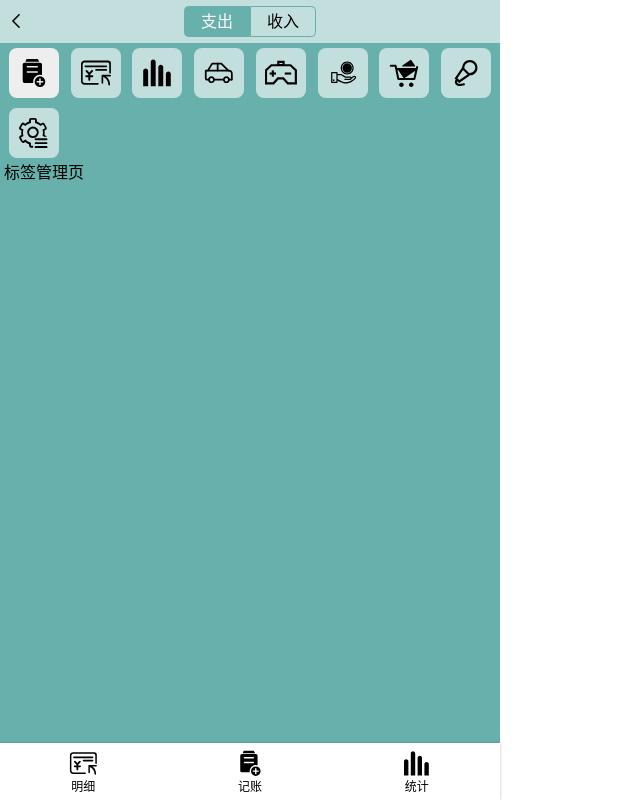
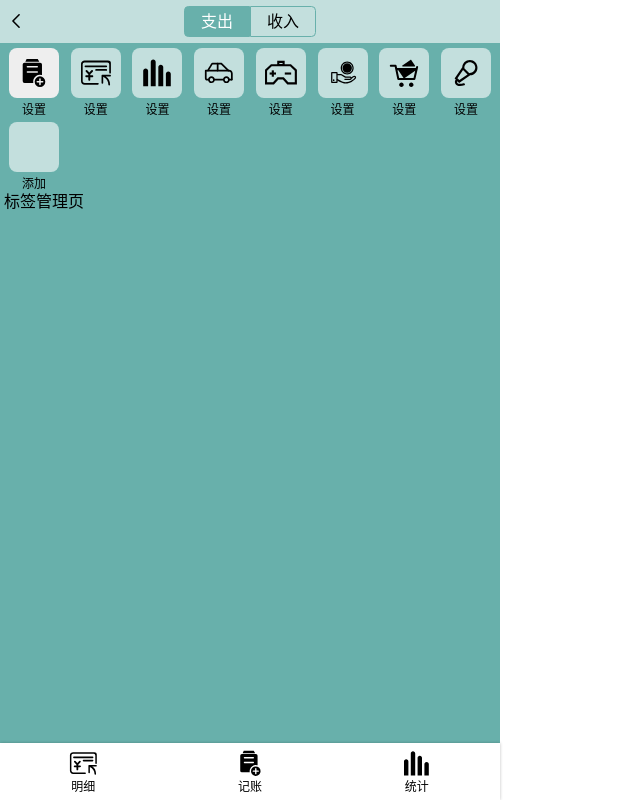
Before and after one commit to wh2887/-whale-wallet-react, a React app: page /category/manage in a window 1280 px wide. Shown: the whole page, without its empty margins (0-640 px from the left). Built offline with nearby package versions, Linux system fonts and the light colour scheme.

Commit message:
优化 MyTags 组件的复用性 wip

```diff
--- a/src/App.tsx
+++ b/src/App.tsx
@@ -24,11 +24,11 @@ function App() {
           <Route exact path="/category/manage">
             <CategoryManage/>
           </Route>
-          <Route exact path="/add">
-            <CategoryAdd/>
-          </Route>
           <Route exact path="/category/edit/:tag">
             <CategoryEdit/>
+          </Route>
+          <Route exact path="/category/add">
+            <CategoryAdd/>
           </Route>
           <Route exact path="/statistics">
             <Statistics/>
--- a/src/pages/Money.tsx
+++ b/src/pages/Money.tsx
@@ -25,7 +25,7 @@ const Money: FC = () => {
     <>
       <MyLayout>
         <MyTopBar/>
-        <MyTags toggleLink={false}/>
+        <MyTags toggleLink={false} lastTagType='manage'/>
         <MyInfoBar values={{note: selected.note, amount: selected.amount}} onChange={note => onChange({note})}/>
         <MyNumberPad values={selected.amount} onChange={amount => onChange({amount})}/>
       </MyLayout>
--- a/src/pages/category/CategoryAdd.tsx
+++ b/src/pages/category/CategoryAdd.tsx
@@ -32,7 +32,7 @@ const CategoryAdd = () => {
           <MyIcon name="money" size="2.5em"/>
           <input type="text" placeholder='标签名'/>
         </StyledLabel>
-        <MyTags/>
+        <MyTags lastTagType='none'/>
       </main>
     </MyLayout>
   );
--- a/src/pages/category/CategoryEdit.tsx
+++ b/src/pages/category/CategoryEdit.tsx
@@ -26,13 +26,14 @@ const StyledLabel = styled.label`
 const CategoryEdit = () => {
   return (
     <MyLayout toggleNav={false}>
-      <MyTopBar visibleBack={true}/>
+      <MyTopBar visibleBack={true} visibleButton={true}/>
       <main>
         <StyledLabel>
           <MyIcon name="money" size="2.5em"/>
           <input type="text" placeholder='标签名'/>
         </StyledLabel>
-        <MyTags/>
+        <MyTags toggleLink={false} lastTagType='none'/>
+        编辑标签页
       </main>
     </MyLayout>
   );
--- a/src/pages/category/CategoryManage.tsx
+++ b/src/pages/category/CategoryManage.tsx
@@ -8,7 +8,7 @@ const CategoryManage: FC = () => {
     <MyLayout>
       <MyTopBar visibleBack={true}/>
       <main>
-        <MyTags/>
+        <MyTags lastTagType='add'/>
         标签管理页
       </main>
     </MyLayout>
--- a/src/pages/money/MyTags.tsx
+++ b/src/pages/money/MyTags.tsx
@@ -10,49 +10,64 @@ const StyledTagsWrapper = styled.ul`
 `;
 
 const Wrapper = styled.ol`
-  width: 100%;
-  display:flex;
-  flex-wrap: wrap;
-  justify-content: space-between;
-  flex-direction: row;
-  > li,.link{
-    width: 50px;
-    height: 50px;
-    border-radius: 8px;
-    margin:  5px 5px;
-    background: rgba(218,236,234,.8);
-    display: flex;
-    align-items: center;
-    justify-content: center;
+  width: 100%; display:flex; flex-wrap: wrap; justify-content: space-between; flex-direction: row;
+  > li{
+    display: flex; flex-direction: column; align-items: center; justify-content: center; > .svg-wrapper{
+    width: 50px; height: 50px; border-radius: 8px; margin:  5px 5px; background: rgba(218,236,234,.8);
+    }
     &.selected{
-      background: #eee;
+      > .svg-wrapper{
+        width: 50px; height: 50px; border-radius: 8px; margin:  5px 5px; background: #eee;
+      }
     }
-  &:nth-last-child(-n+7){
-    background: inherit;
+    > span{
+      font-size: 12px;
+    }
+    &:nth-last-child(-n+7){
+      width: 50px; height: 50px; border-radius: 8px; margin:  5px 5px; background: inherit;
+    }
   }
+  .link{
+    > li{
+    display: flex; flex-direction: column; align-items: center; justify-content: center;
+    > .svg-wrapper{
+      width: 50px; height: 50px; border-radius: 8px; margin:  5px 5px; background: rgba(218,236,234,.8);
+    }
+    &.selected{
+      > .svg-wrapper{
+        width: 50px; height: 50px; border-radius: 8px; margin:  5px 5px; background: #eee;
+      }
+    }
+    > span{ font-size: 12px; }
+    }
   }
 `;
 
 type TagProps = {
   className?: string,
-  toggleLink?: boolean
+  toggleLink?: boolean,
+  lastTagType: 'manage' | 'add' | 'none'
 }
 
 type TagList = string[]
 
-const MyTags: FC<TagProps> = ({toggleLink = true}) => {
+const MyTags: FC<TagProps> = ({toggleLink = true, lastTagType}) => {
   const [tagList] = useState<TagList>(['money', 'details', 'statistics', 'jiaotong', 'game', 'huankuan', 'gouwu', 'yule']);
   const [selectedTag, setSelectedTag] = useState('money');
   const history = useHistory();
 
   const onToggleTag = (item: string) => {
-    if (tagList.indexOf(item) >= 0 || item === 'manage') {
+    if (tagList.indexOf(item) >= 0 || item === 'manage' || 'add') {
       setSelectedTag(() => item);
     }
+    lastTagType === 'add' && history.push('/category/add/');
   };
+
   const handleClick = (item: string) => {
     onToggleTag(item);
-    toggleLink && history.push(`/category/edit/${item}`);
+    if (toggleLink) {
+      history.push(`/category/edit/${item}`);
+    }
   };
 
   return (
@@ -66,6 +81,7 @@ const MyTags: FC<TagProps> = ({toggleLink = true}) => {
               className={selectedTag === item ? 'selected' : ''}
             >
               <MyIcon name={item} size='2em'/>
+              <span>设置</span>
             </li>
           )
         }
@@ -74,7 +90,10 @@ const MyTags: FC<TagProps> = ({toggleLink = true}) => {
             onClick={() => onToggleTag('manage')}
             className={selectedTag === 'manage' ? 'selected' : ''}
           >
-            <MyIcon name='manage' size='2em'/>
+            {lastTagType !== 'none' && <MyIcon name={lastTagType === 'manage' ? 'manage' : 'add'} size='2em'/>}
+            {lastTagType === 'manage' && (<span>管理</span>)}
+            {lastTagType === 'add' && <span>添加</span>}
+            {lastTagType === 'none' && ''}
           </li>
         </Link>
         <li></li>
```
